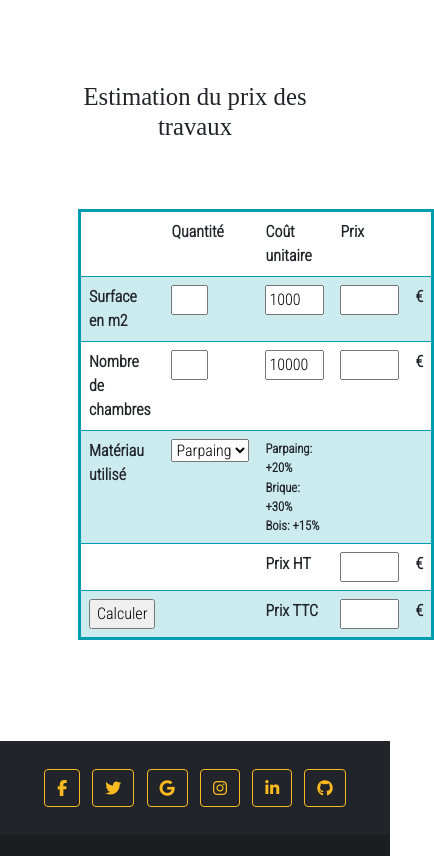
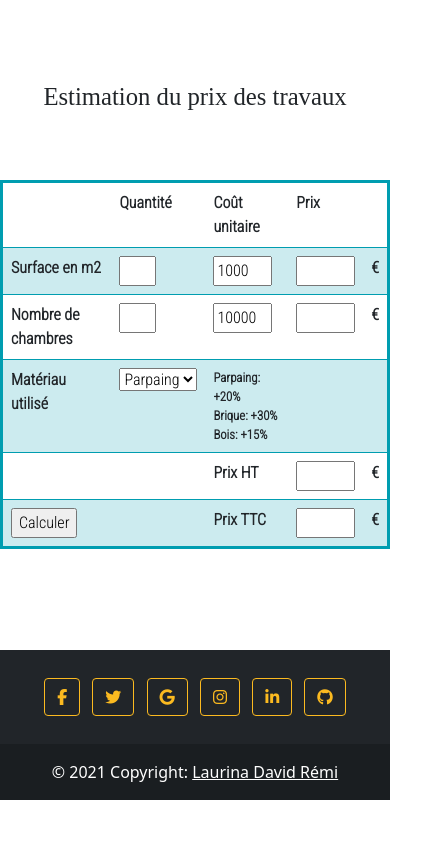
Before and after one commit to LopezRemi/NorImmo, a website built with Parcel: page estimation.html in a window 390 px wide. Shown: the part 658-1514 px from the top of the page, 434 px wide, since content can reach past the window. After the commit the page ends 1458 px from the top, so only its background shows below. Built offline with nearby package versions, Linux system fonts and the light colour scheme; a web font is replaced by a local one.

Commit message:
estimation done

```diff
--- a/css/estimation.css
+++ b/css/estimation.css
@@ -137,3 +137,10 @@ footer {
     color: #fbba20;
     border-color: #fbba20;
 }
+
+@media screen and (max-width : 630px) {
+    .estimationMain {
+
+        width: 100%;
+    }
+}
```
